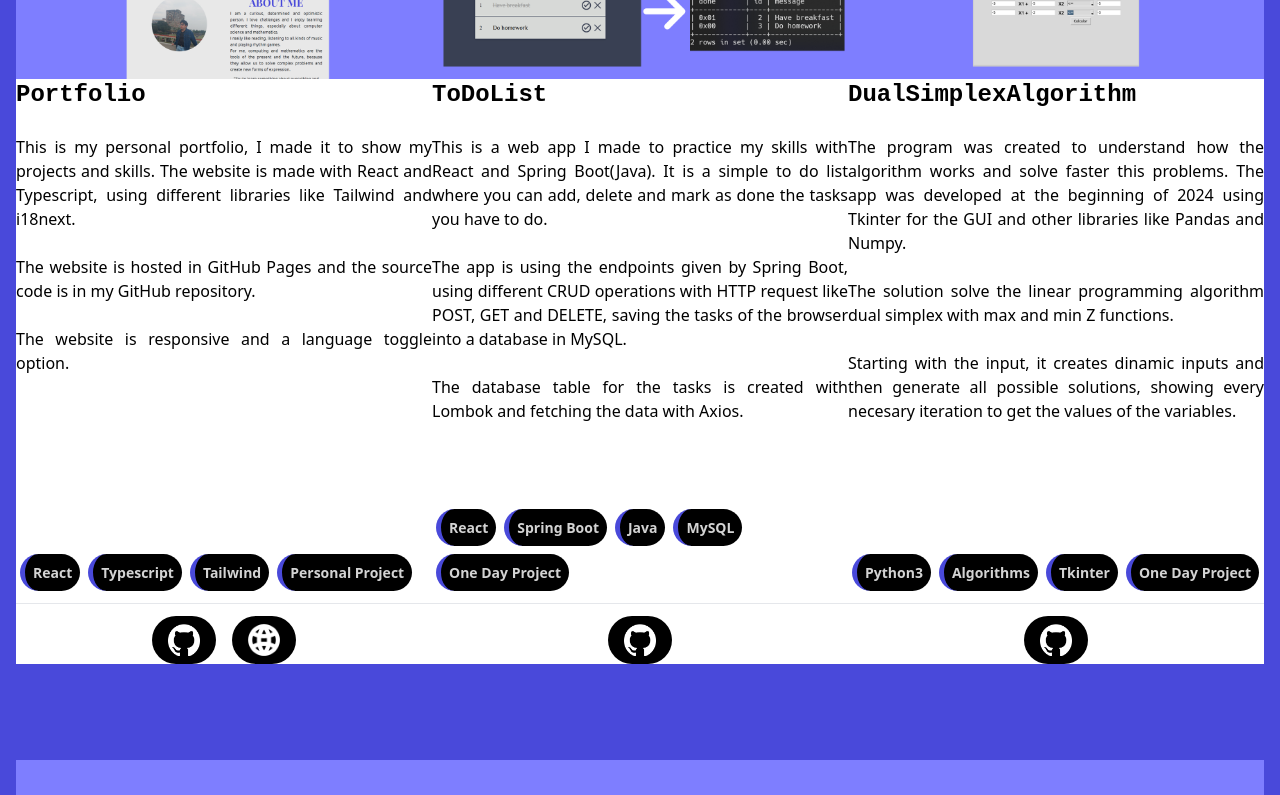
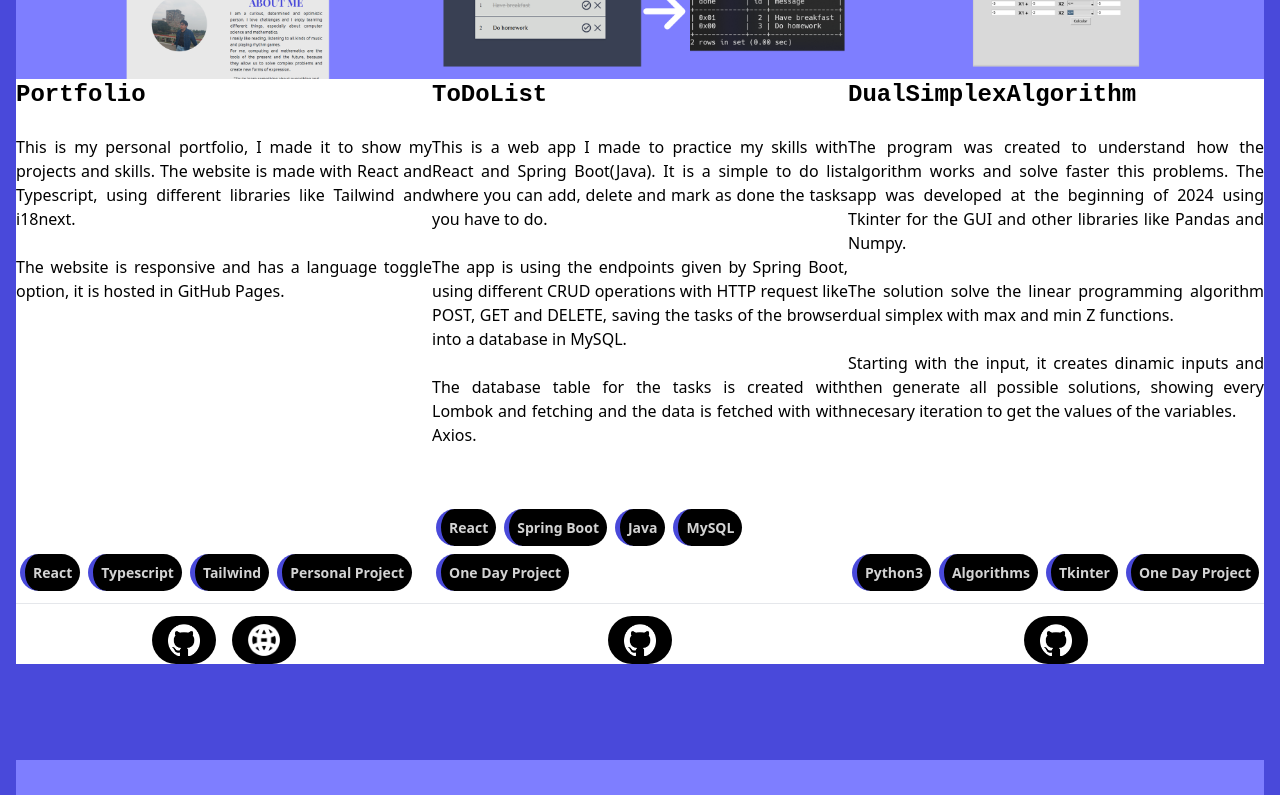
Before and after one commit to alexismrosales/alexismrosales.github.io, a React (Create React App) app: page / in a window 1280 px wide. Shown: the part 3360-4155 px from the top of the page. Built offline with nearby package versions, Linux system fonts and the light colour scheme.

Commit message:
updated data

```diff
--- a/src/data/Aboutme.tsx
+++ b/src/data/Aboutme.tsx
@@ -9,7 +9,7 @@ const AboutMe = {
             <span>
                 I am a curious, determined and optimistic person. I love challenges and I enjoy learning different things, especially about computer science and mathematics.
                 <br></br>
-                Currently I am interested in AI (Machine Learning) and statistics, I'm a newbie on this topics but I would like to delve deeper into these areas of knowledge.
+                Currently I am interested in back-end web development, AI (Machine Learning) and statistics, I'm a newbie on this topics but I would like to delve deeper into these areas of knowledge.
                 <br></br>
                 For me, computing and mathematics are the tools of the present and the future, because they allow us to solve complex problems and create new forms of expression.
             </span>
@@ -29,7 +29,7 @@ const AboutMe = {
             <span>
                 Soy una persona curiosa, determinada y optimista. Me encantan los desafíos y disfruto aprendiendo cosas diferentes, especialmente sobre ciencias de la computación y matemáticas.
                 <br></br>
-                Actualmente estoy interesado en IA (Aprendizaje Automático) y estadística, soy un novato en estos temas, pero me gustaría profundizar en estas áreas del conocimiento.
+                Actualmente estoy interesado en el desarrollo web back-end, IA (Aprendizaje Automático) y estadística, soy un novato en estos temas, pero me gustaría profundizar en estas áreas del conocimiento.
                 <br></br>
                 Para mí, la informática y las matemáticas son las herramientas del presente y del futuro, porque nos permiten resolver problemas complejos y crear nuevas formas de expresión.
             </span>
--- a/src/data/Programs.tsx
+++ b/src/data/Programs.tsx
@@ -18,18 +18,14 @@ const Programs : ProgramsI = {
             <p>
                 This is my personal portfolio, I made it to show my projects and skills. The website is made with React and Typescript, using different libraries like Tailwind and i18next.
                 <br/><br/>
-                The website is hosted in GitHub Pages and the source code is in my GitHub repository.
-                <br/><br/>
-                The website is responsive and a language toggle option.
+                The website is responsive and has a language toggle option, it is hosted in GitHub Pages.
             </p>
         ),
         es : (
             <p>
                 Este es mi portafolio personal, lo hice para mostrar mis proyectos y habilidades. El sitio web está hecho con React y Typescript, utilizando diferentes bibliotecas como React Router Dom y i18next.
                 <br/><br/>
-                El sitio web está alojado en GitHub Pages y el código fuente está en mi repositorio de GitHub.
-                <br/><br/>
-                El sitio web es responsivo y tiene una opción para cambiar de idioma.
+                El sitio web es responsivo y tiene una opción de cambio de idioma, está alojado en GitHub Pages.
             </p>
         ),
         LinkToProject : "https://github.com/alexismrosales/alexismrosales.github.io",
@@ -49,7 +45,7 @@ const Programs : ProgramsI = {
                 <br/><br/>
                 The app is using the endpoints given by Spring Boot, using different CRUD operations with HTTP request like POST, GET and DELETE, saving the tasks of the browser into a database in MySQL.
                 <br/><br/>
-                The database table for the tasks is created with Lombok and fetching the data with Axios.
+                The database table for the tasks is created with Lombok and fetching and the data is fetched with with Axios.
             </p>
         ),
         es : (
```
